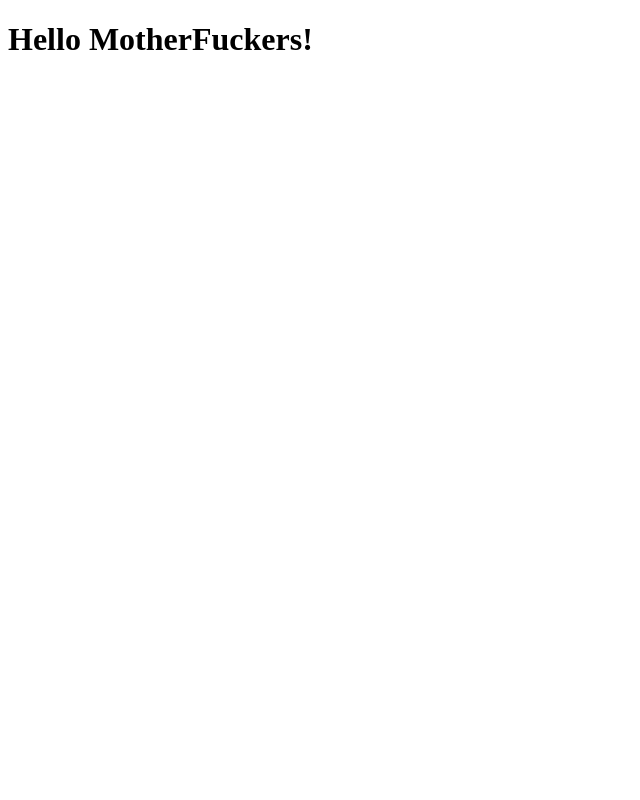
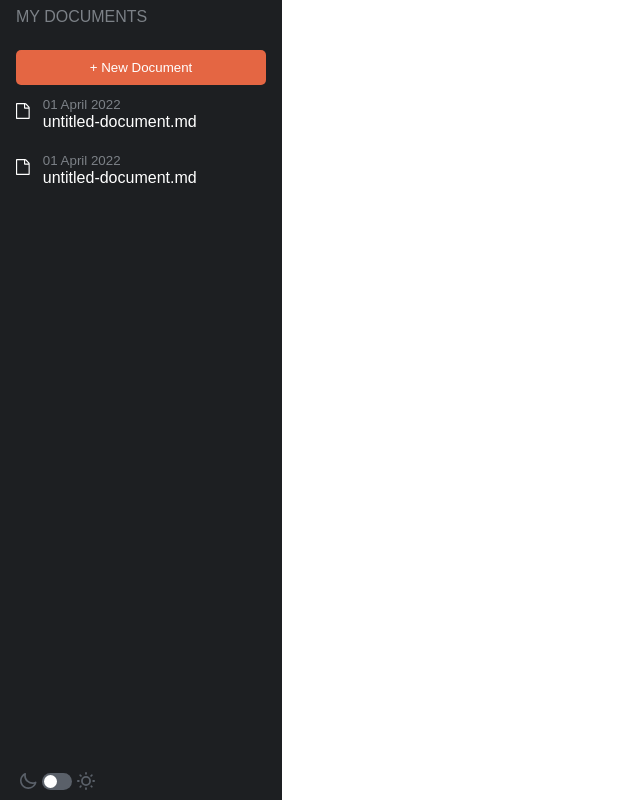
Before and after one commit to AkideweKuseh/markdown-editor, a Vue app: page / in a window 1280 px wide. Shown: the whole page, without its empty margins (0-640 px from the left). Built offline with nearby package versions, Linux system fonts and the light colour scheme.

Commit message:
Created The Sidebar Component

```diff
--- a/src/App.vue
+++ b/src/App.vue
@@ -1,11 +1,15 @@
 <script lang="ts">
+import Sidebar from '@/components/Sidebar.vue'
   export default{
-    name: 'App'
+    name: 'App',
+    components: {
+      Sidebar
+    }
   }
 </script>
 
 <template>
-    <h1>Hello MotherFuckers!</h1>
+   <sidebar></sidebar>
 </template>
 
 <style>
--- a/src/assets/main.css
+++ b/src/assets/main.css
@@ -0,0 +1,60 @@
+@import url('https://fonts.googleapis.com/css2?family=Roboto+Slab:wght@100..900&display=swap');
+
+/* Declaring root Variables */
+:root {
+    /* Header Colors */
+    --btnIdleColor: #E46643;
+    --btnHoverColor: #F39765;
+    --primaryColor: #FFFFFF;
+    --headerBackgroundColor: #2B2D31;
+    --smallTextColor: #7C8187;
+    --navIconBacroundColor: #35393F;
+
+    /* Inner Headers Colors*/
+    --innerHeaderTextColor: #7C8187;
+    --innerHeaderBackgroundColor: #F5F5F5;
+
+    /* Sidebar Colors */
+    --sidebarColor: #1D1F22;
+    --togglerBackground: #5A6069;
+}
+
+*{
+    padding: 0;
+    margin: 0;
+    user-select: none;
+}
+
+body{
+    font-family: "Roboto Slab", serif;
+}
+
+h1{
+    font-size: 32px;
+    color: var(--navIconBacroundColor);
+}
+
+h2{
+    font-size: 28px;
+    color: var(--navIconBacroundColor);
+}
+
+h3{
+    font-size: 24px;
+    color: var(--navIconBacroundColor);
+}
+
+h4{
+    font-size: 20px;
+    color: var(--navIconBacroundColor);
+}
+
+h5{
+    font-size: 16px;
+    color: var(--navIconBacroundColor);
+}
+
+h6{
+    font-size: 14px;
+    color: var(--btnIdelColor);
+}
--- /dev/null
+++ b/src/components/Sidebar.vue
@@ -0,0 +1,119 @@
+<template>
+    <div class="sidebar" id="sidebar">
+        <div class="sidebar-header">
+            <span>MY DOCUMENTS</span>
+        </div>
+        <div class="sidebar-content">
+            <button class="btn">+ New Document</button>
+            <ul class="documents">
+                <li>
+                    <div class="document">
+                        <div class="file-icon">
+                            <img src="../assets/icon-document.svg" />
+                        </div>
+                    <div class="file-info">
+                        <small>01 April 2022</small><br><span>untitled-document.md</span>
+                    </div>
+                    </div>
+                </li>
+                <li>
+                    <div class="document">
+                        <div class="file-icon">
+                            <img src="../assets/icon-document.svg" />
+                        </div>
+                    <div class="file-info">
+                        <small>01 April 2022</small><br><span>untitled-document.md</span>
+                    </div>
+                    </div>
+                </li>
+            </ul>
+            <div class="toggler">
+                <img src="../assets/icon-dark-mode.svg" />
+                <toggler></toggler>
+                <img src="../assets/icon-light-mode.svg" />
+            </div>
+        </div>
+    </div>
+</template>
+
+<script  lang="ts">
+    import Toggler from './Toggler.vue'
+    export default{
+        name: 'Sidebar',
+        components: {
+            Toggler
+        }
+    }
+</script>
+
+<style>
+    .sidebar {
+        width: 250px;
+        background: var(--sidebarColor);
+        color: white;
+        position: fixed;
+        top: 0;
+        bottom: 0;
+        left: 0;
+        padding: 0 1rem;
+        transition: transform 0.3s ease-in-out;
+        transform: translateX(0);
+        font-family: sans-serif;
+    }
+
+    .sidebar .sidebar-header{
+        margin-top: 0.5rem;
+        color: var(--smallTextColor);
+    }
+
+    .btn{
+        padding: 10px;
+        border-radius: 5px;
+        width: 100%;
+        margin-top: 1.5rem;
+        background: var(--btnIdleColor);
+        border: none;
+        color: var(--primaryColor);
+        cursor: pointer;
+    }
+
+    .btn:hover{
+        background: var(--btnHoverColor);
+    }
+
+    .documents {
+        list-style: none;
+        padding: 0;
+        margin: 0;
+    }
+
+    .documents li {
+        padding: 10px 0;
+    }
+
+    .documents li small{
+        color: var(--smallTextColor);
+    }
+
+    .document{
+        display: flex;
+        align-items: center;
+    }
+
+    .document .file-icon{
+        margin-right: 0.8rem;
+    }
+
+    .toggler{
+        position: fixed;
+        bottom: 10px;
+        left: 20px;
+        display: flex;
+        justify-content: space-between;
+        align-items: center;
+    }
+
+    .toggler button{
+        margin: 0 5px;
+    }
+</style>
--- /dev/null
+++ b/src/components/Toggler.vue
@@ -0,0 +1,78 @@
+<template>
+    <label class="switch">
+      <input type="checkbox">
+      <span class="slider round"></span>
+    </label>
+</template>
+
+<script lang="ts">
+    export default{
+        name: 'Toggler'
+    }
+</script>
+
+<style>
+    /* The switch - the box around the slider */
+.switch {
+  position: relative;
+  display: inline-block;
+  margin: 0 5px;
+  width: 30px;
+  height: 17px;
+}
+
+/* Hide default HTML checkbox */
+.switch input {
+  opacity: 0;
+  width: 0;
+  height: 0;
+}
+
+/* The slider */
+.slider {
+  position: absolute;
+  cursor: pointer;
+  top: 0;
+  left: 0;
+  right: 0;
+  bottom: 0;
+  background-color: var(--togglerBackground);
+  -webkit-transition: .4s;
+  transition: .4s;
+}
+
+.slider:before {
+  position: absolute;
+  content: "";
+  height: 13px;
+  width: 13px;
+  left: 2px;
+  bottom: 2px;
+  background-color: white;
+  -webkit-transition: .4s;
+  transition: .4s;
+}
+
+/* input:checked + .slider {
+  background-color: #2196F3;
+}
+
+input:focus + .slider {
+  box-shadow: 0 0 1px #2196F3;
+} */
+
+input:checked + .slider:before {
+  -webkit-transform: translateX(13px);
+  -ms-transform: translateX(13px);
+  transform: translateX(13px);
+}
+
+/* Rounded sliders */
+.slider.round {
+  border-radius: 34px;
+}
+
+.slider.round:before {
+  border-radius: 50%;
+}
+</style>
```
